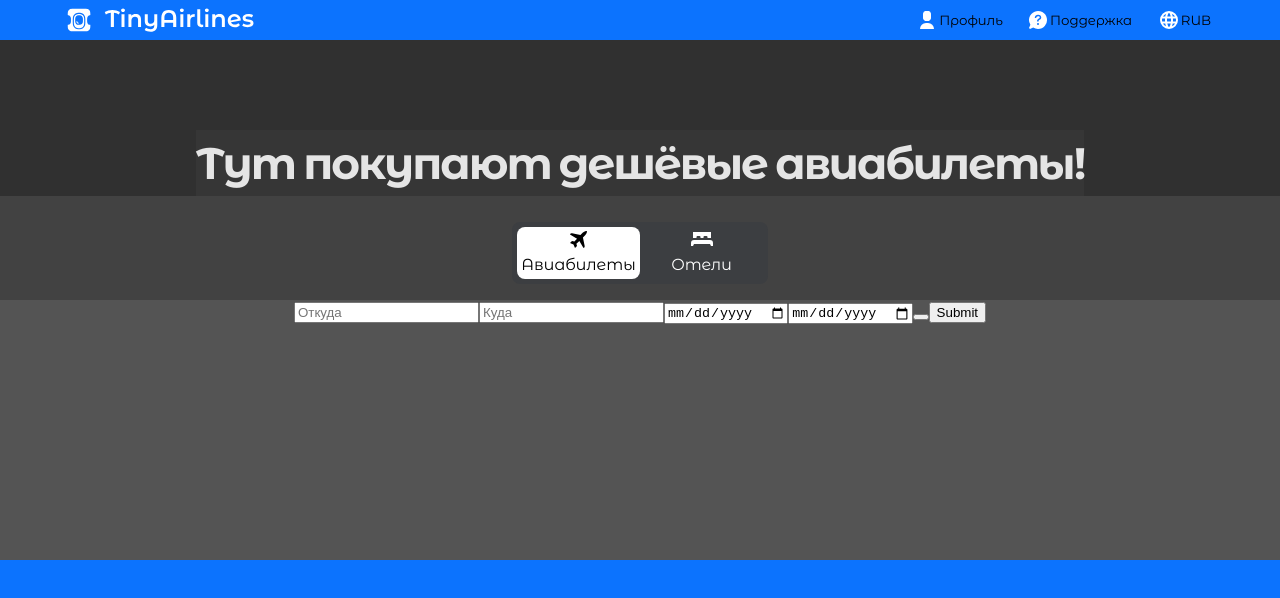
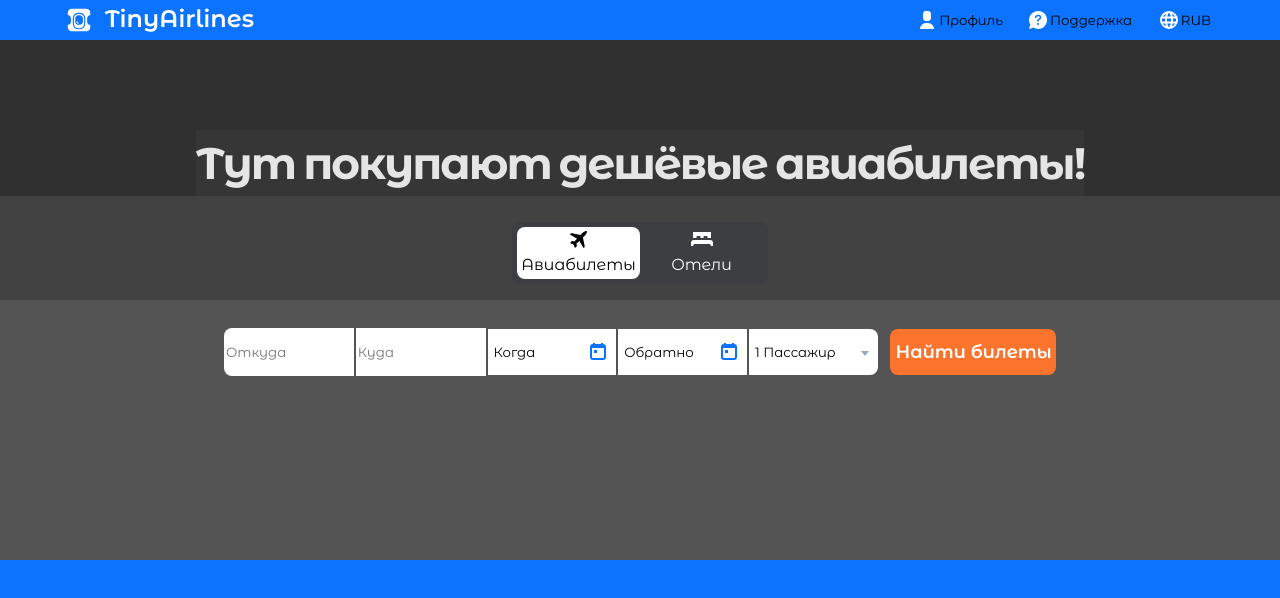
Before and after one commit to MVST3RP1ECE/Tiny-Airlines, a React (Vite) app: page / in a window 1280 px wide. Shown: the top 598 px of the page. Built offline with nearby package versions, Linux system fonts and the light colour scheme.

Commit message:
Started section 'main_form'. Work in progress..

```diff
--- a/package.json
+++ b/package.json
@@ -11,6 +11,7 @@
   },
   "dependencies": {
     "react": "^18.3.1",
+    "react-calendar": "^5.0.0",
     "react-country-dropdown": "^3.0.0",
     "react-dom": "^18.3.1"
   },
--- a/src/App.css
+++ b/src/App.css
@@ -4,8 +4,9 @@
   margin: 0 auto;
   text-align: center;
   --main-color:#0c73fe;
-  --accent-color:#F9A817;
+  --accent-color:#fa742d; /*#f25122*/
   --btn-hover: #ffffff22;
+  --grey-color: #9ea9b7;
   font-family: "Montserrat Alternates", sans-serif;
   width: inherit;
   height: inherit;
--- a/src/Components/MainSection/MainSection.css
+++ b/src/Components/MainSection/MainSection.css
@@ -73,6 +73,7 @@ li, ul{
 
 .form_tickets_wrapper{
     height: 50%;
+    width: 100%;
     background-color: #545454;
 }
 
@@ -123,6 +124,80 @@ li, ul{
 }
 
 .main_form{
+    display: flex;
     width: 100%;
     height: 40%;
+    align-items: center;
+    justify-content: center;
 }
+
+.form_inner_wrapper{
+    display: flex;
+    height: 75%;
+    width: 65%;
+    align-items: center;
+    background-color: transparent;
+    gap: 2px;
+}
+
+.form_inner_wrapper > * {
+    height: 60%;
+    width: 20%;
+    border: none;
+    outline: none;
+    background-color: white;
+    color: black;
+    font-family: "Montserrat Alternates", sans-serif;
+}
+
+.form_inner_wrapper > button {
+    width: 20%;
+}
+
+.form_inner_wrapper > input:first-of-type{
+    border-radius: 0.5rem 0px 0px 0.5rem;
+}
+
+.form_inner_wrapper > button:last-of-type{
+    border-radius: 0px 0.5rem 0.5rem 0px ;
+}
+
+.form_inner_wrapper > input:last-of-type{
+    border-radius: 0.5rem;
+    margin-left: 10px;
+    background-color: var(--accent-color);
+    color: white;
+    font-weight: 600;
+    font-size: 18px;
+}
+
+/* TODO  Сделать отступы внутри первых 2х input, при наборе текста placeholder стоит после курсора
+        + сделать псевдоэлемент ::after в последнем button абсолютно-позиционируемым
+*/
+/* .form_inner_wrapper > input::placeholder{
+    padding-left: 5px;
+    color: black;
+} */
+
+.form_inner_wrapper > *:focus{
+    border: 2px solid var(--accent-color);
+}
+
+.button_inner_wrapper{
+    display: flex;
+    align-items: center;
+    justify-content: space-between;
+}
+
+.user_passenger::after{
+    content: "";
+    width: 0;
+    height: 0;
+    position: absolute;
+    border-style: solid;
+    border-width: 5px 4px 0px 4px;
+    border-color: var(--grey-color) transparent transparent transparent;
+    position: absolute;
+    margin-top: 7px;
+    margin-left: 25px;
+}
--- a/src/Components/MainSection/MainSection.jsx
+++ b/src/Components/MainSection/MainSection.jsx
@@ -2,6 +2,9 @@ import React, { useRef, useState } from 'react'
 import './MainSection.css'
 import SvgAirplane from '../SVG/SvgAirplane'
 import SvgHotel from '../SVG/SvgHotel'
+import Calendar from 'react-calendar'
+import SvgCalendar from '../SVG/SvgCalendar'
+import SvgPassenger from '../SVG/SvgPassenger'
 
 export default function MainSection() {
 
@@ -48,12 +51,41 @@ export default function MainSection() {
                     </div>
                     <div className='form_tickets_wrapper'>
                         <form action="" className='main_form'>
-                            <input type="text" placeholder='Откуда' name="" id="" />
-                            <input type="text" placeholder='Куда' name="" id="" />
-                            <input type="date" name="" id="" />
-                            <input type="date" name='' id=''/>
-                            <button type="button" value="Пассажиры"></button>
-                            <input type="submit" />
+                            <div className='form_inner_wrapper'>
+                                <input type="text" placeholder='Откуда' name="" id="" />
+                                <input type="text" placeholder='Куда' name="" id="" />
+                                <button type="button">
+                                    <div className='button_inner_wrapper'>
+                                        <span className='user_date_from'>
+                                            Когда
+                                        </span>
+                                        <>
+                                            <SvgCalendar/>
+                                        </>
+                                    </div>
+                                </button>
+                                <button type="button">
+                                <div className='button_inner_wrapper'>
+                                        <span className='user_date_to'>
+                                            Обратно
+                                        </span>
+                                        <>
+                                            <SvgCalendar/>
+                                        </>
+                                    </div>
+                                </button>
+                                <button type="button" value="">
+                                    <div className='button_inner_wrapper'>
+                                        <span className='user_passenger'>
+                                            1 Пассажир
+                                        </span>
+                                        {/* <div className='arrow_dropdown_passenger'>
+                                            CSS Arrow Dropdown
+                                        </div> */}
+                                    </div>
+                                </button>
+                                <input type="submit" disabled value="Найти билеты"/>
+                            </div>
                         </form>
                     </div>
                 </div>
--- /dev/null
+++ b/src/Components/SVG/SvgCalendar.jsx
@@ -0,0 +1,14 @@
+import React from 'react'
+
+export default function SvgCalendar() {
+  return (
+    <>
+        <svg width="24" height="24" viewBox="0 0 24 24" fill="#0c73fe" xmlns="http://www.w3.org/2000/svg" aria-hidden="true"  data-test-id="departure-calendar-icon">
+            <path d="M8 10h3v3H8v-3Z">
+            </path>
+            <path fillRule="evenodd" clipRule="evenodd" d="M9 3H7v1a3 3 0 0 0-3 3v10a3 3 0 0 0 3 3h10a3 3 0 0 0 3-3V7a3 3 0 0 0-3-3V3h-2v1H9V3ZM6 17V8h12v9a1 1 0 0 1-1 1H7a1 1 0 0 1-1-1Z">
+            </path>
+        </svg>
+    </>
+  )
+}
--- /dev/null
+++ b/src/Components/SVG/SvgPassenger.jsx
@@ -0,0 +1,12 @@
+import React from 'react'
+
+export default function SvgPassenger() {
+  return (
+    <>
+        <svg width="24" height="24" viewBox="0 0 24 24" fill="#0c73fe" xmlns="http://www.w3.org/2000/svg" aria-hidden="true" data-test-id="icon">
+            <path fillRule="evenodd" clipRule="evenodd" d="M7.334 6.596A4 4 0 0 1 11.079 4h1.842a4 4 0 0 1 3.745 2.596L17.193 8H21v3a3 3 0 0 1-3 3h-4v-1a1 1 0 0 0-1-1h-2a1 1 0 0 0-1 1v1H6a3 3 0 0 1-3-3V8h3.807l.527-1.404ZM8.943 8h6.114l-.263-.702A2 2 0 0 0 12.92 6h-1.842a2 2 0 0 0-1.873 1.298L8.943 8Z"></path>
+            <path d="M20 16v4H4v-4h16Z"></path>
+        </svg>
+    </>
+  )
+}
```
